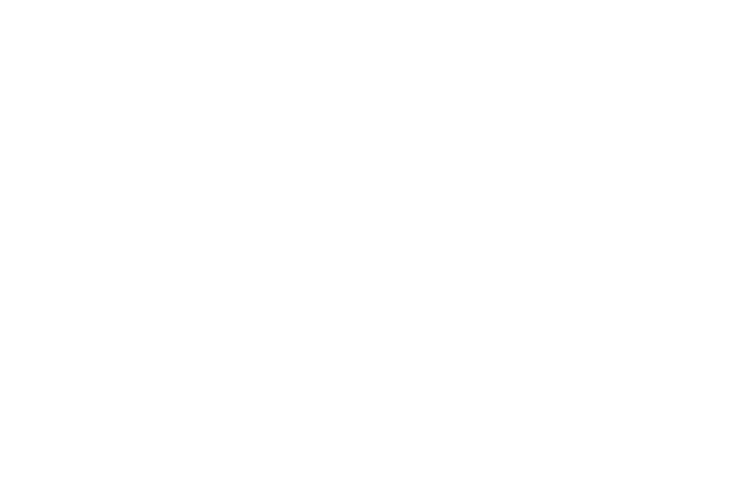
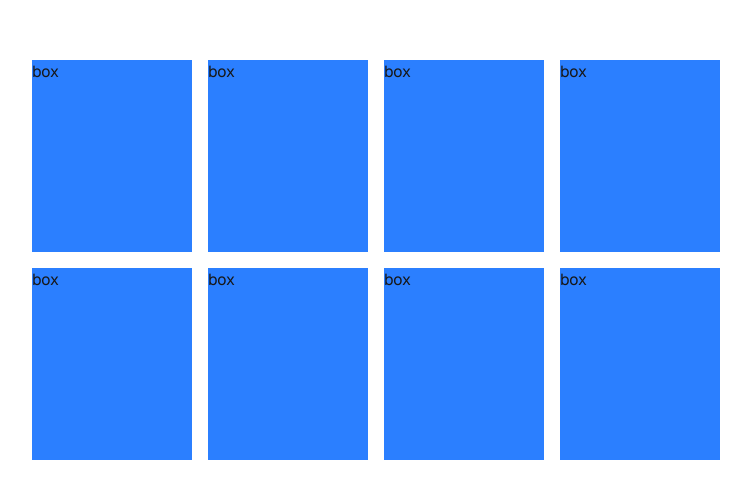
Before and after one commit to lauraophelie/laura-s-portfolio, a Next.js app: page / in a window 1280 px wide. Shown: the part 140-638 px from the top of the page, without its empty margins (264-1015 px from the left). Built offline with nearby package versions, Linux system fonts and the light colour scheme.

Commit message:
create basic bento grid

```diff
--- a/app/page.tsx
+++ b/app/page.tsx
@@ -1,4 +1,3 @@
-import Image from "next/image";
 import "./styles/pages/home.scss";
 
 export default function Home() {
@@ -61,6 +60,16 @@ export default function Home() {
           </a>
         </div>
       </main> */}
+      <main className="grid grid-cols-4 gap-4">
+        <div className="w-40 h-48 bg-blue-500">box</div>
+        <div className="w-40 h-48 bg-blue-500">box</div>
+        <div className="w-40 h-48 bg-blue-500">box</div>
+        <div className="w-40 h-48 bg-blue-500">box</div>
+        <div className="w-40 h-48 bg-blue-500">box</div>
+        <div className="w-40 h-48 bg-blue-500">box</div>
+        <div className="w-40 h-48 bg-blue-500">box</div>
+        <div className="w-40 h-48 bg-blue-500">box</div>
+      </main>
     </div>
   );
 }
```
